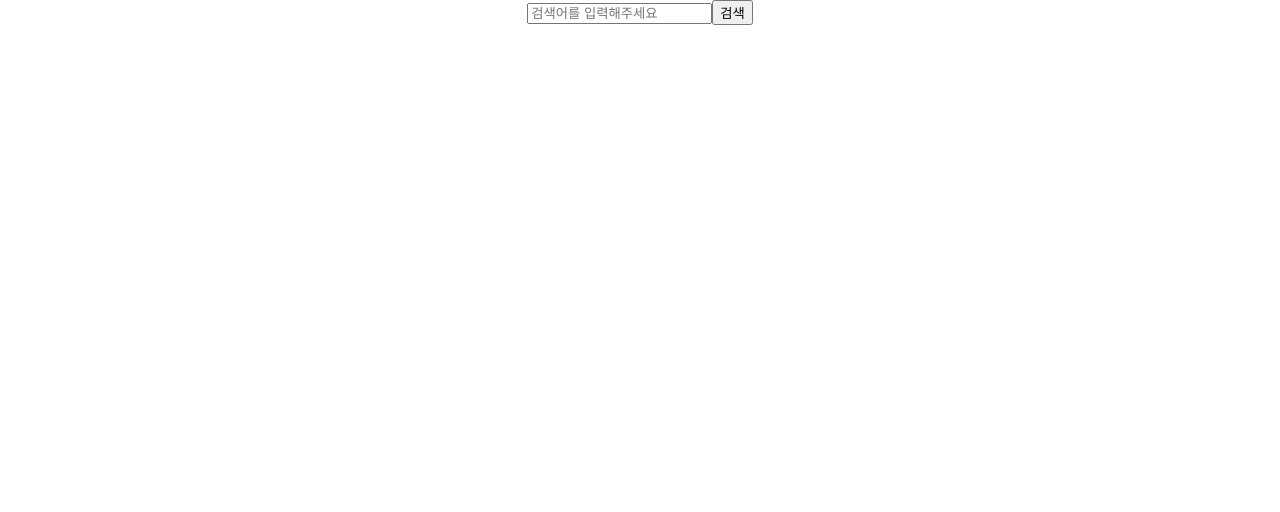
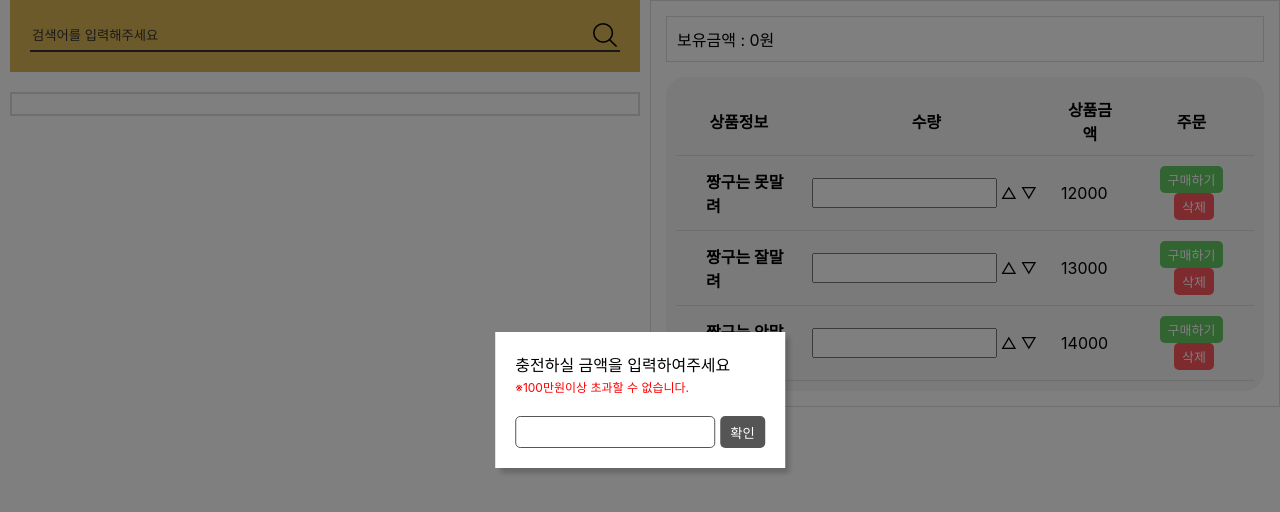
Before and after one commit to qpqp8483/book-store-app, a React (Create React App) app: page / in a window 1280 px wide. Shown: the top 512 px of the page. Built offline with nearby package versions, Linux system fonts and the light colour scheme.

Commit message:
구매시 장바구니 담기 작업

```diff
--- a/src/App.css
+++ b/src/App.css
@@ -1,38 +1,7 @@
-.App {
-  text-align: center;
+html,
+body {
+  height: 100%;
 }
-
-.App-logo {
-  height: 40vmin;
-  pointer-events: none;
+#root {
+  height: 100%;
 }
-
-@media (prefers-reduced-motion: no-preference) {
-  .App-logo {
-    animation: App-logo-spin infinite 20s linear;
-  }
-}
-
-.App-header {
-  background-color: #282c34;
-  min-height: 100vh;
-  display: flex;
-  flex-direction: column;
-  align-items: center;
-  justify-content: center;
-  font-size: calc(10px + 2vmin);
-  color: white;
-}
-
-.App-link {
-  color: #61dafb;
-}
-
-@keyframes App-logo-spin {
-  from {
-    transform: rotate(0deg);
-  }
-  to {
-    transform: rotate(360deg);
-  }
-}
--- a/src/App.js
+++ b/src/App.js
@@ -33,14 +33,45 @@ function App() {
   const [data, dispatch] = useReducer(reducer, []);
 
   useEffect(() => {
-    const bookList = {};
+    const bookList = [
+      {
+        id: 1,
+        title: "짱구는 못말려",
+        price: "12000",
+      },
+      {
+        id: 2,
+        title: "짱구는 잘말려",
+        price: "13000",
+      },
+      {
+        id: 3,
+        title: "짱구는 안말려",
+        price: "14000",
+      },
+    ];
     dispatch({ type: "INIT", data: bookList });
   }, []);
 
-  const dataId = useRef(0);
+  const dataId = useRef(4);
+
+  //CREATE
+  const onCreate = (title, price) => {
+    console.log("title" + title);
+    console.log("price" + price);
+    dispatch({
+      type: "CREATE",
+      data: {
+        id: dataId.current,
+        title: title,
+        price: price,
+      },
+    });
+    dataId.current += 1;
+  };
 
   return (
-    <DiaryStateContext.Provider>
+    <DiaryStateContext.Provider value={{ onCreate }}>
       <DiaryDispatchContext.Provider value={data}>
         <BrowserRouter>
           <div className="App">
--- a/src/components/bookItem/BookItem.js
+++ b/src/components/bookItem/BookItem.js
@@ -1,13 +1,18 @@
-import React from "react";
+import React, { useContext, useEffect } from "react";
 import { Link } from "react-router-dom";
 import default_img from "../../assets/img/noimg.jpeg";
 import CommonButton from "../button/CommonButton";
+import { DiaryStateContext } from "../../App";
 import "./bookItem.scss";
 
 const BookItem = ({ book }) => {
+  const { onCreate } = useContext(DiaryStateContext);
   const content_length = book.contents.slice(0, 80);
   const onErrorImg = (e) => {
     e.target.src = default_img;
+  };
+  const handleSubmit = (title, price) => {
+    onCreate(title, price);
   };
   return (
     <div className="book_item">
@@ -36,7 +41,11 @@ const BookItem = ({ book }) => {
           </li>
         </ul>
         <div>
-          <CommonButton type={"positive"} text={"구매하기"} />
+          <CommonButton
+            type={"positive"}
+            text={"구매하기"}
+            onClick={() => handleSubmit(book.title, book.sale_price)}
+          />
         </div>
       </div>
     </div>
--- /dev/null
+++ b/src/components/coinPopup/CoinPopup.js
@@ -0,0 +1,33 @@
+import React from "react";
+import "./coinPopup.scss";
+const CoinPopup = ({ coin, coinChange, coinValue, coinSubmit }) => {
+  const coinHandle = (e) => {
+    coinChange(e.target.value);
+  };
+  const handleSubmit = (e) => {
+    e.preventDefault();
+    if (coin.length < 1) {
+      alert("1원 이상의 금액을 설정하여 주세요");
+      return;
+    } else {
+      coinValue(true);
+    }
+  };
+  return (
+    <div className={`coin_popup ${coinSubmit ? "coin_pop_none" : ""}`}>
+      <div>
+        <p>
+          충전하실 금액을 입력하여주세요 <br />
+          <span>※100만원이상 초과할 수 없습니다.</span>
+        </p>
+        <form action="#" onSubmit={handleSubmit}>
+          <input type="number" value={coin} onChange={coinHandle} />
+          <button>확인</button>
+        </form>
+      </div>
+      <span className="overlay"></span>
+    </div>
+  );
+};
+
+export default CoinPopup;
--- /dev/null
+++ b/src/components/coinPopup/coinPopup.scss
@@ -0,0 +1,54 @@
+.coin_popup {
+  &.coin_pop_none {
+    visibility: hidden;
+    opacity: 0;
+    transition: all ease 0.2s;
+  }
+  div {
+    position: fixed;
+    top: 50%;
+    left: 50%;
+    transform: translate(-50%, -50%);
+    padding: 20px;
+    background-color: #fff;
+    z-index: 10;
+    box-shadow: 5px 5px 5px rgba(0, 0, 0, 0.2);
+    p {
+      margin: 0 0 20px 0;
+      span {
+        font-size: 12px;
+        color: red;
+      }
+    }
+    form {
+      display: flex;
+      align-items: center;
+      input {
+        margin: 0 5px 0 0;
+        padding: 0 5px;
+        width: 200px;
+        height: 32px;
+        border: 1px solid #555;
+        border-radius: 5px;
+        box-sizing: border-box;
+      }
+      button {
+        padding: 0 10px;
+        height: 32px;
+        color: #fff;
+        background-color: #555;
+        border: none;
+        border-radius: 5px;
+      }
+    }
+  }
+  .overlay {
+    position: fixed;
+    top: 0;
+    left: 0;
+    right: 0;
+    bottom: 0;
+    z-index: 1;
+    background: rgba(0, 0, 0, 0.5);
+  }
+}
--- a/src/pages/Basket.js
+++ b/src/pages/Basket.js
@@ -0,0 +1,64 @@
+import React from "react";
+import CommonButton from "../components/button/CommonButton";
+import "./basket.scss";
+
+const Basket = ({ coinSubmit, coin, data }) => {
+  console.log(data);
+  return (
+    <div className="basket_box">
+      <div className="wallet">보유금액 : {coinSubmit ? coin : `0`}원</div>
+      <div className="basket">
+        <table>
+          <caption>구매 리스트 정보</caption>
+          <colgroup>
+            <col />
+            <col />
+            <col />
+            <col />
+            <col />
+          </colgroup>
+          <thead>
+            <tr>
+              <th scope="col" colSpan="2">
+                상품정보
+              </th>
+              <th scope="col">수량</th>
+              <th scope="col">상품금액</th>
+              <th scope="col">주문</th>
+            </tr>
+          </thead>
+          <tbody>
+            {data.map((item) => (
+              <tr key={item.id}>
+                <td></td>
+                <td>
+                  <h5 className="title">{item.title}</h5>
+                </td>
+                <td>
+                  <div className="num_box">
+                    <input type="text" />
+                    <div className="num_control">
+                      <span>△</span>
+                      <span>▽</span>
+                    </div>
+                  </div>
+                </td>
+                <td>
+                  <p className="price">{item.price}</p>
+                </td>
+                <td>
+                  <div className="basket_btn_box">
+                    <CommonButton type={"positive"} text={"구매하기"} />
+                    <CommonButton type={"negative"} text={"삭제"} />
+                  </div>
+                </td>
+              </tr>
+            ))}
+          </tbody>
+        </table>
+      </div>
+    </div>
+  );
+};
+
+export default Basket;
--- a/src/pages/Home.js
+++ b/src/pages/Home.js
@@ -1,12 +1,34 @@
-import React, { useEffect, useState } from "react";
+import React, { useContext, useEffect, useState } from "react";
 import BookItem from "../components/bookItem/BookItem";
+import CoinPopup from "../components/coinPopup/CoinPopup";
 import { bookSearch } from "../KakaoApi";
+import { DiaryDispatchContext } from "../App";
+import Basket from "./Basket";
+import "./home.scss";
 
 const Home = () => {
+  const diaryList = useContext(DiaryDispatchContext);
   const [books, setBooks] = useState([]); // 책 리스트 state 기본값 설정
   const [listUpdate, setListUpdate] = useState(true); // 책 리스트 업데이트될때 상태변환 설정
   const [queryText, setQueryText] = useState("");
   const [text, setText] = useState("");
+  const [coin, setCoin] = useState("");
+  const [coinSubmit, setCoinSubmit] = useState(false);
+
+  const coinChange = (e) => {
+    if (e > 1000000) {
+      alert("100만원을 초과할 수 없습니다.");
+      return;
+    } else {
+      setCoin(e);
+      console.log(coin);
+    }
+  };
+
+  const coinValue = (e) => {
+    setCoinSubmit(e);
+    console.log(e);
+  };
 
   useEffect(() => {
     if (queryText.length > 0) {
@@ -37,7 +59,13 @@ const Home = () => {
   };
 
   return (
-    <div>
+    <div className="search_section">
+      <CoinPopup
+        coin={coin}
+        coinChange={coinChange}
+        coinValue={coinValue}
+        coinSubmit={coinSubmit}
+      />
       <div>
         <form action="#" onSubmit={handleSubmit} className="search_box">
           <div>
@@ -55,6 +83,7 @@ const Home = () => {
           ))}
         </div>
       </div>
+      <Basket coin={coin} coinSubmit={coinSubmit} data={diaryList} />
     </div>
   );
 };
--- /dev/null
+++ b/src/pages/basket.scss
@@ -0,0 +1,52 @@
+.basket_box {
+  padding: 15px;
+  border: 1px solid #ddd;
+  box-sizing: border-box;
+  height: 100%;
+}
+.wallet {
+  margin-bottom: 15px;
+  padding: 10px;
+  border: 1px solid #ddd;
+}
+.basket {
+  padding: 10px;
+  max-height: calc(100% - 100px);
+  background: #f5f5f5;
+  border-radius: 20px;
+  overflow-y: auto;
+  table {
+    width: 100%;
+    border-collapse: collapse;
+    caption {
+      display: none;
+    }
+    th {
+      padding: 10px;
+      border-bottom: 1px solid #ddd;
+    }
+    td {
+      padding: 10px;
+      border-bottom: 1px solid #ddd;
+      h5 {
+        margin: 0;
+        font-size: 16px;
+      }
+      .price {
+        margin: 0;
+      }
+      .basket_btn_box {
+        text-align: center;
+      }
+      .num_box {
+        display: flex;
+        .num_control {
+          padding: 5px 2px;
+        }
+        .num_control span {
+          margin: 0 2px;
+        }
+      }
+    }
+  }
+}
--- /dev/null
+++ b/src/pages/home.scss
@@ -0,0 +1,62 @@
+.search_section {
+  display: flex;
+  justify-content: space-between;
+  height: 100%;
+  & > div:not(:first-child) {
+    width: calc(50% - 10px);
+    height: 100%;
+  }
+}
+.search_box {
+  margin: 0 auto 20px;
+  padding: 20px;
+  background: #dcb556;
+  box-sizing: border-box;
+
+  div {
+    display: flex;
+    justify-content: space-between;
+    position: relative;
+    border-bottom: 2px solid #333;
+    input {
+      width: calc(100% - 60px);
+      height: 30px;
+      color: #333;
+      background-color: transparent;
+      border: none;
+      outline: none;
+      box-sizing: border-box;
+      &::placeholder {
+        color: #333;
+      }
+    }
+    button {
+      width: 30px;
+      height: 30px;
+      text-indent: -9999px;
+      border: none;
+      background: transparent url(../assets/img/search_btn.png) no-repeat center;
+    }
+  }
+}
+
+.book_list {
+  margin: auto;
+  padding: 10px;
+  max-height: calc(100% - 92px);
+  border: 2px solid #ddd;
+  box-sizing: border-box;
+  overflow-y: auto;
+
+  span {
+    display: block;
+    font-size: 18px;
+    text-align: center;
+  }
+
+  .book_item {
+    display: flex;
+    flex-wrap: wrap;
+    width: 100%;
+  }
+}
```
Also changed, not shown: 1 other file (tests, documents, lock files or other folders).
